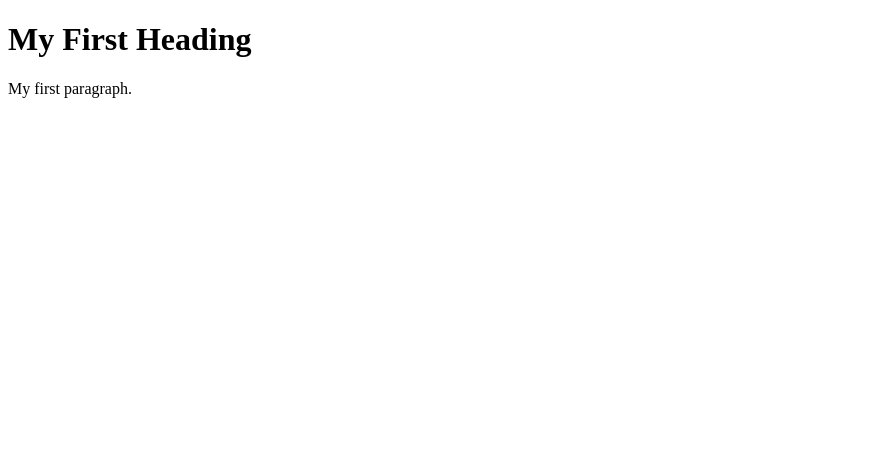
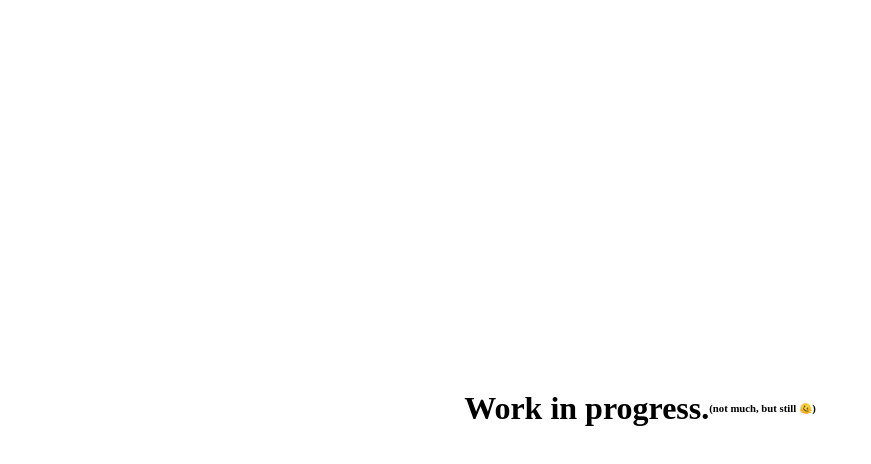
Before and after one commit to mochasuitman/mochasuitman.github.io, a plain HTML site: page blog/index.html in a window 1280 px wide. Shown: the whole page, without its empty margins (0-871 px from the left). Drawn offline with Linux system fonts and the light colour scheme.

Commit message:
Updated index.html for blog directory

```diff
--- a/blog/index.html
+++ b/blog/index.html
@@ -1,9 +1,24 @@
- <!DOCTYPE html>
+<!DOCTYPE html>
 <html>
+<head>
+    <style>
+
+        .center-screen {
+            display: flex;
+            justify-content: center;
+            align-items: center;
+            text-align: center;
+            min-height: 100vh;
+        }
+
+    </style>
+</head>
 <body>
 
-<h1>My First Heading</h1>
-<p>My first paragraph.</p>
+    <div class="center-screen">
+        <h1>Work in progress.</h1>
+        <h6>(not much, but still 🫠)</h6>
+    </div>
 
 </body>
 </html>
```
